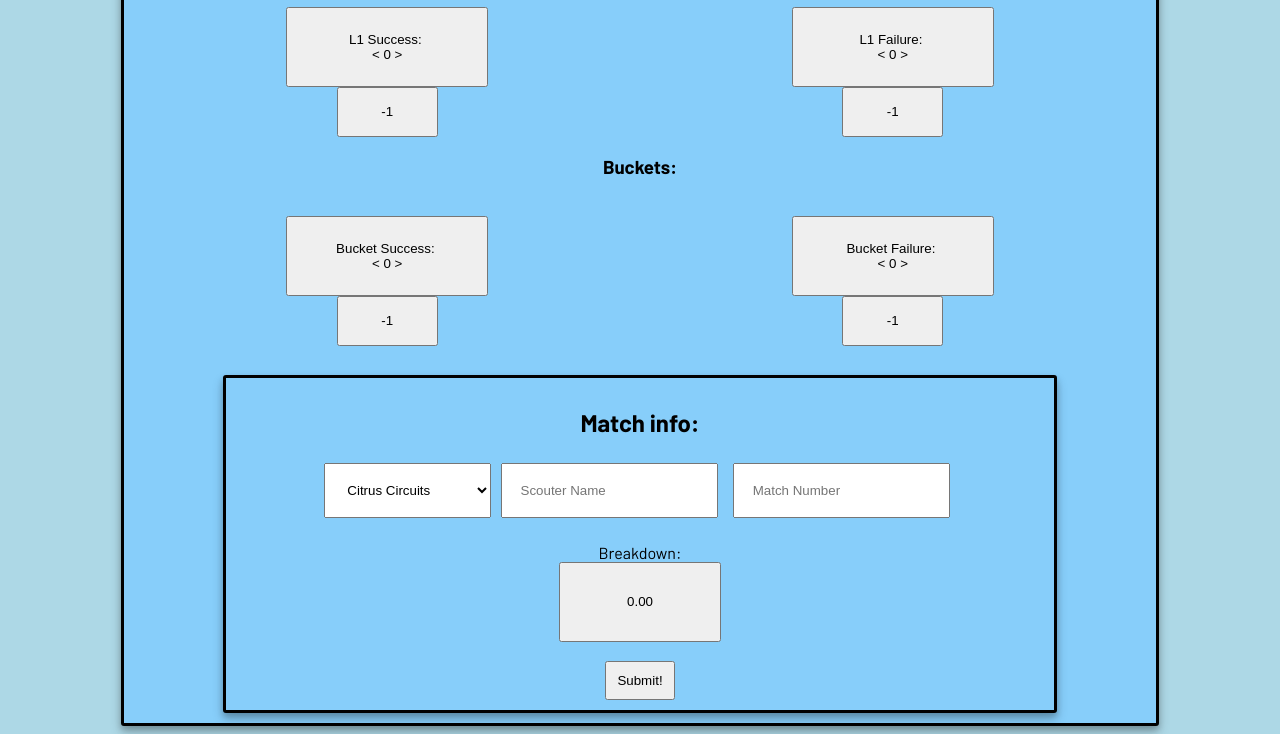
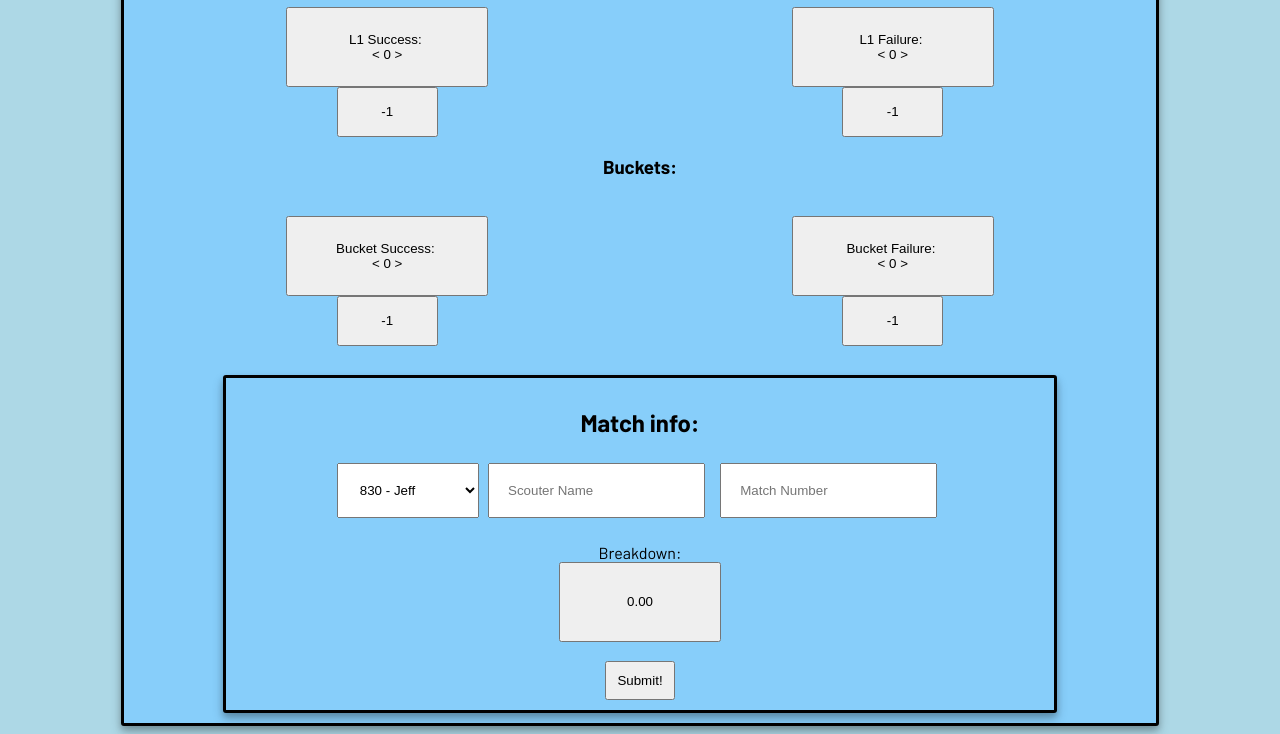
Before and after one commit to frc3322/Wapur-Scouting-App-2025, a plain HTML site: page index.html in a window 1280 px wide. Shown: the part 993-1727 px from the top of the page. Drawn offline with Linux system fonts and the light colour scheme.

Commit message:
Update team options in match info dropdown

```diff
--- a/index.html
+++ b/index.html
@@ -151,17 +151,15 @@ Put the whole form into a form tag, and make it so that it clears when you submi
   <div class="section">
     <h2>Match info:</h2>
     <select  id="teamNumber">
-  <option value=1>Citrus Circuits</option>
-  <option value=2>Cheezy Poofs</option>
-  <option value=3>Jack in the Bots</option>
-  <option value=4>Hammond</option>
-
-  <option value=5>Hot Team</option>
-  <option value=6>Hammond </option>
-  <option value=7>Madtown</option>
-  <option value=8>Robonauts</option>
-  <option value=9>BBQ</option>
-  <option value=10>Thunder Chickens</option>
+  <option value=830>830 - Jeff</option>
+  <option value=1076>1076 - Gary</option>
+  <option value=3322>3322 - Eve</option>
+  <option value=5066>5066 - John </option>
+  <option value=5067>5067 - Tobot</option>
+  <option value=5708>5708 - Eli</option>
+  <option value=6101>6101 - Clanka</option>
+  <option value=7660>7660 - Perry</option>
+  <option value=10656>10656 - WallE</option>
 </select>
     <input type="text" id="scouterName" placeholder="Scouter Name">
     <input type="number" id="matchNumber" placeholder="Match Number">
```
